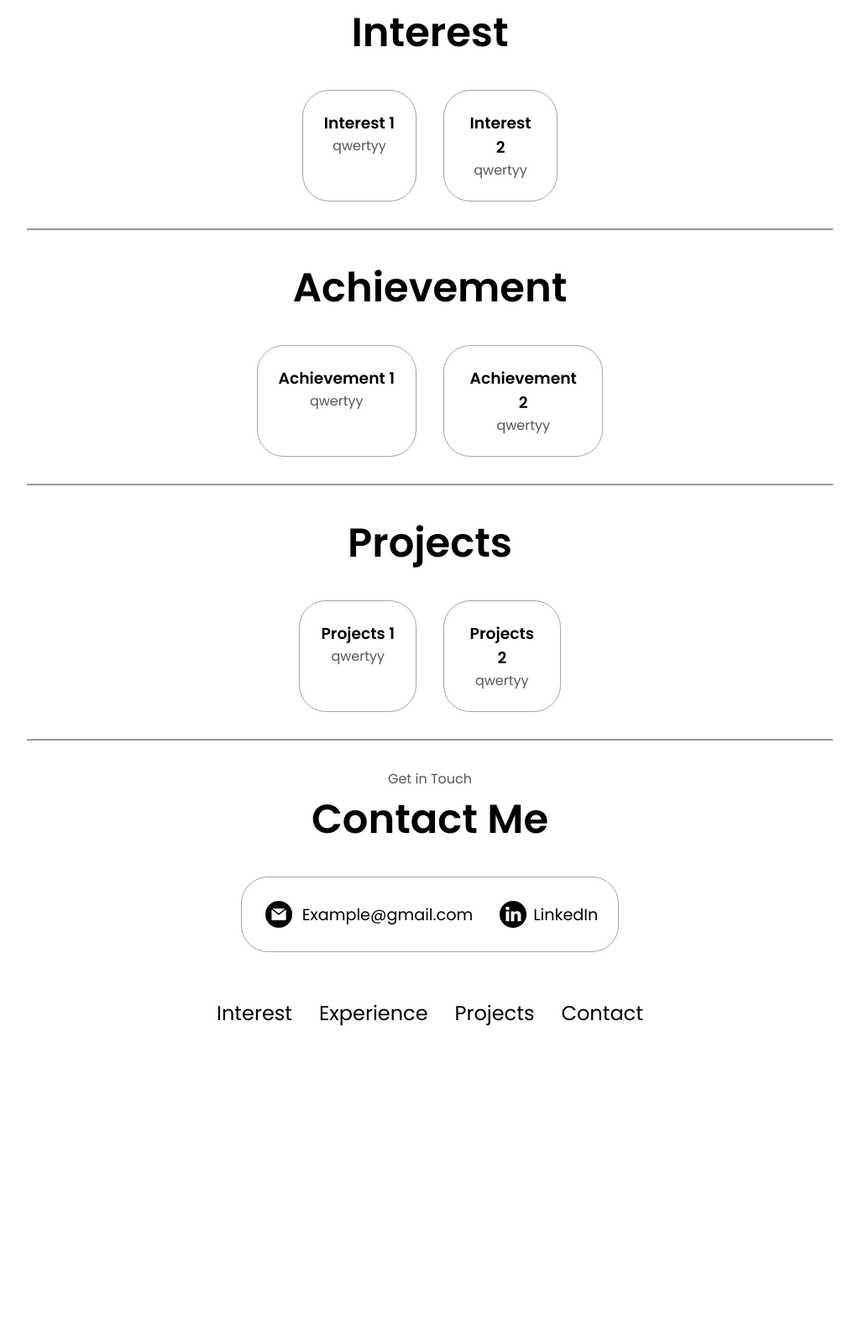
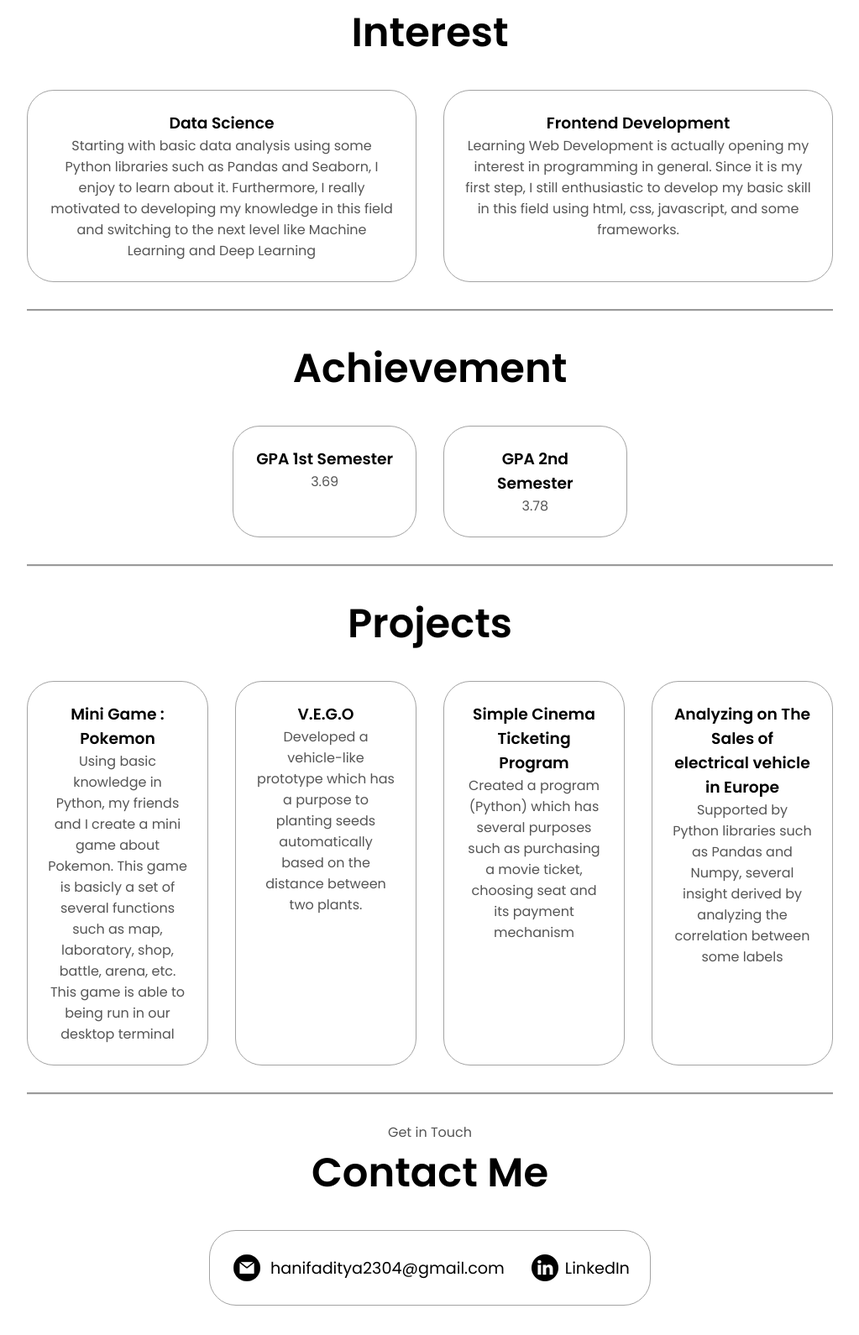
Before and after one commit to hnfadtya/SoftEng_SPARTA23, a plain HTML site: page index.html in a window 1280 px wide. Shown: the part 576-2166 px from the top of the page at 84% size, without its empty margins (128-1151 px from the left). Before the commit the page ends 1827 px from the top, so only its background shows below. Drawn offline with Linux system fonts and the light colour scheme.

Commit message:
Update index.html
update content in projects and experiences

```diff
--- a/index.html
+++ b/index.html
@@ -6,7 +6,6 @@
     <meta name="viewport" content="width=device-width, initial-scale=1.0" />
     <title>My Portfolio</title>
     <link rel="stylesheet" href="style.css" />
-    <link rel="stylesheet" href="mediaqueries.css" />
   </head>
   <body>
     <nav id="desktop-nav">
@@ -43,7 +42,7 @@
       <div class="section__text">
         <h1 class="title">Hanif Aditya</h1>
         <p class="section__text__p2">IF - Ganesha</p>
-        <p class="section__text__p3">Lorem ipsum dolor sit amet consectetur, adipisicing elit. Numquam, veritatis nemo blanditiis velit minus expedita debitis voluptatibus, rerum deserunt autem ullam illo est illum neque rem odio inventore tempore? Rerum.</p>
+          <p class="section__text__p3">19 years old undergraduate student pursuing a bachelor degree in Informatics Engineering, Bandung Institute of Technology. Implementing my knowledge in developing a program and basic data analysis based on Python programming language is one of some things that I focusing to do now. I am also motivated to upgrading by making my own project, participating a course, and programming related championship.</p>
       </div>
     </section>
     <section id="Interest">
@@ -52,12 +51,12 @@
         <div class="Interest-details-container">
           <div class="Interest-containers">
             <div class="details-container">
-              <h3>Interest 1</h3>
-              <p>qwertyy</p>
+              <h3>Data Science</h3>
+              <p>Starting with basic data analysis using some Python libraries such as Pandas and Seaborn, I enjoy to learn about it. Furthermore, I really motivated to developing my knowledge in this field and switching to the next level like Machine Learning and Deep Learning</p>
             </div>
             <div class="details-container">
-              <h3>Interest 2</h3>
-              <p>qwertyy</p>
+              <h3>Frontend Development</h3>
+              <p>Learning Web Development is actually opening my interest in programming in general. Since it is my first step, I still enthusiastic to develop my basic skill in this field using html, css, javascript, and some frameworks.</p>
             </div>
           </div>
         </div>
@@ -69,12 +68,12 @@
         <div class="Achievement-details-container">
           <div class="Achievement-containers">
             <div class="details-container">
-              <h3>Achievement 1</h3>
-              <p>qwertyy</p>
+              <h3>GPA 1st Semester</h3>
+              <p>3.69</p>
             </div>
             <div class="details-container">
-              <h3>Achievement 2</h3>
-              <p>qwertyy</p>
+              <h3>GPA 2nd Semester</h3>
+              <p>3.78</p>
             </div>
           </div>
         </div>
@@ -86,12 +85,20 @@
         <div class="Projects-details-container">
           <div class="Projects-containers">
             <div class="details-container">
-              <h3>Projects 1</h3>
-              <p>qwertyy</p>
+              <h3>Mini Game : Pokemon</h3>
+              <p>Using basic knowledge in Python, my friends and I create a mini game about Pokemon. This game is basicly a set of several functions such as map, laboratory, shop, battle, arena, etc. This game is able to being run in our desktop terminal</p>
             </div>
             <div class="details-container">
-              <h3>Projects 2</h3>
-              <p>qwertyy</p>
+              <h3>V.E.G.O</h3>
+              <p>Developed a vehicle-like prototype which has a purpose to planting seeds automatically based on the distance between two plants.</p>
+            </div>
+            <div class="details-container">
+              <h3>Simple Cinema Ticketing Program  </h3>
+              <p>Created a program (Python) which has several purposes such as purchasing a movie ticket, choosing seat and its payment mechanism</p>
+            </div>
+            <div class="details-container">
+              <h3>Analyzing on The Sales of electrical vehicle in Europe</h3>
+              <p>Supported by Python libraries such as Pandas and Numpy, several insight derived by analyzing the correlation between some labels</p>
             </div>
           </div>
         </div>
@@ -107,7 +114,7 @@
             alt="Email icon"
             class="icon contact-icon email-icon"
           />
-          <p><a href="mailto:examplemail@gmail.com">Example@gmail.com</a></p>
+          <p><a href="mailto:hanifaditya2304@gmail.com">hanifaditya2304@gmail.com</a></p>
         </div>
         <div class="contact-info-container">
           <img
@@ -115,7 +122,7 @@
             alt="LinkedIn icon"
             class="icon contact-icon"
           />
-          <p><a href="https://www.linkedin.com">LinkedIn</a></p>
+          <p><a href="https://www.linkedin.com/in/hanif-kalyana-aditya/">LinkedIn</a></p>
         </div>
       </div>
     </section>
```
